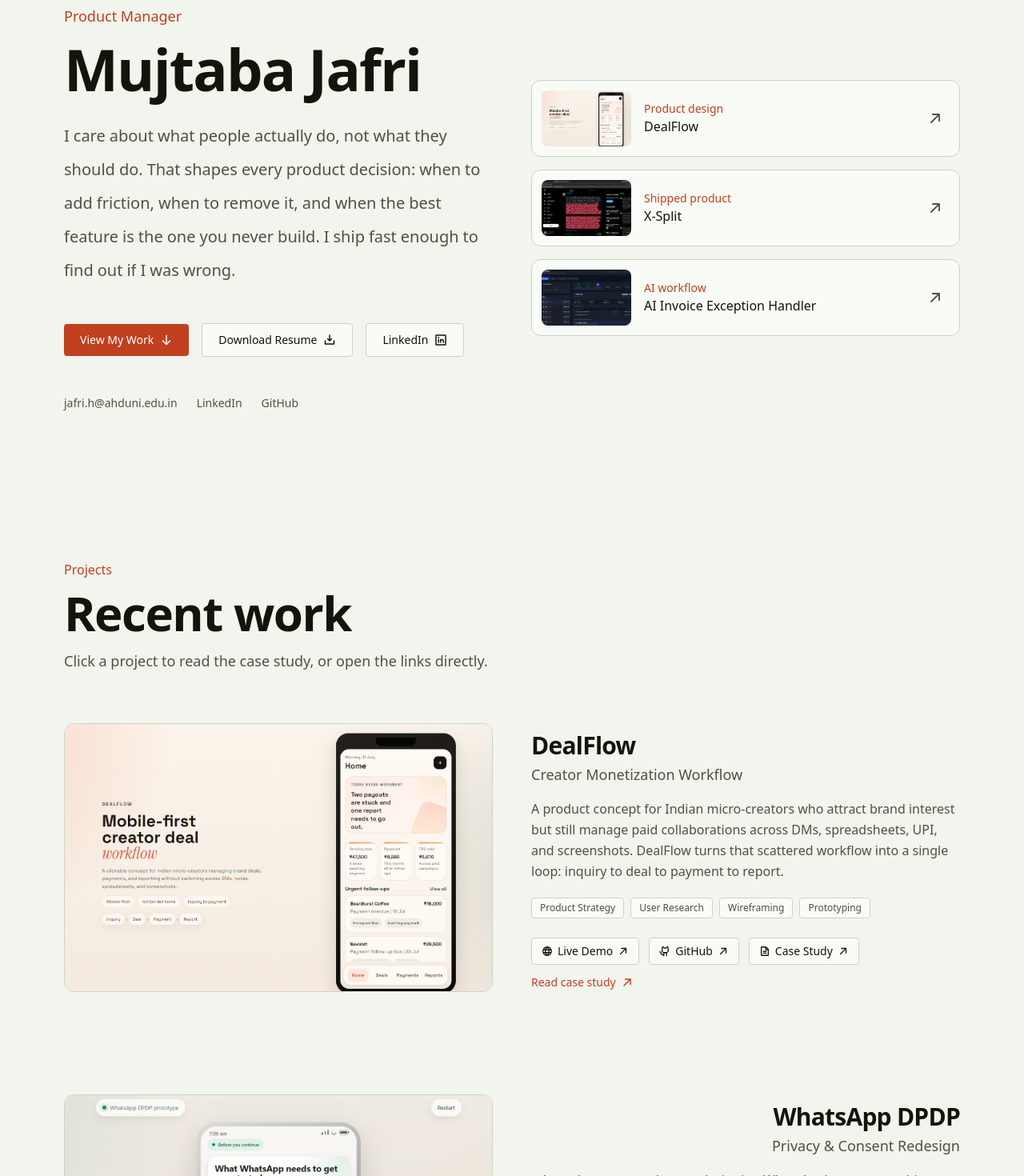
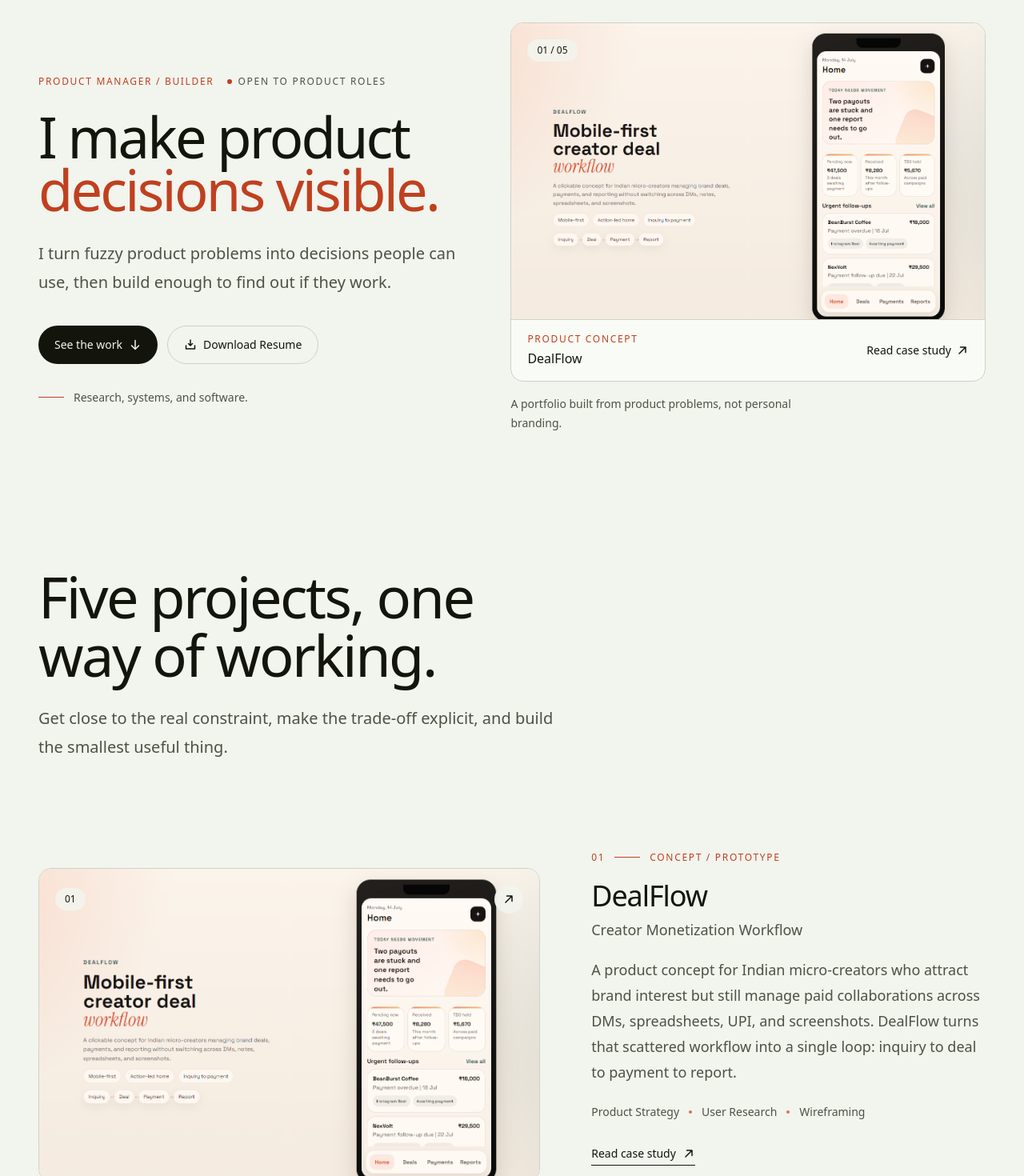
Before and after one commit to MujtabaJ30/portfolio, a Next.js app: page / in a window 1280 px wide. Shown: the part 100-1570 px from the top of the page at 80% size. Built offline with nearby package versions, Linux system fonts and the light colour scheme.

Commit message:
redesign: build artifact-led homepage

```diff
--- a/app/components/ProjectCard.tsx
+++ b/app/components/ProjectCard.tsx
@@ -1,143 +1,117 @@
 "use client";
 
 import Image from "next/image";
-import {
-  ArrowUpRight,
-  GithubLogo,
-  Globe,
-  PresentationChart,
-  Folder,
-  FileText,
-} from "@phosphor-icons/react";
+import Link from "next/link";
+import { ArrowUpRight } from "@phosphor-icons/react";
 import { Project } from "@/app/types";
 
 interface ProjectCardProps {
   project: Project;
-  onClick: () => void;
   index: number;
 }
 
-const linkConfig: {
-  key: keyof Project["links"];
-  label: string;
-  icon: React.ReactNode;
-}[] = [
+const projectStatuses: Record<string, string> = {
+  dealflow: "Concept / prototype",
+  "whatsapp-dpdp": "Working prototype",
+  "x-split": "Shipped product",
+  "invoice-exception-handler": "Live MVP",
+  "rapido-teardown": "Product teardown",
+};
+
+const cardLayouts = [
   {
-    key: "live",
-    label: "Live Demo",
-    icon: <Globe className="h-3.5 w-3.5" weight="bold" />,
+    article: "lg:grid-cols-[1.12fr_0.88fr] lg:items-end",
+    media: "aspect-[16/10]",
+    details: "lg:pb-5",
   },
   {
-    key: "github",
-    label: "GitHub",
-    icon: <GithubLogo className="h-3.5 w-3.5" weight="bold" />,
+    article: "lg:grid-cols-[0.82fr_1.18fr] lg:items-center",
+    media: "aspect-[4/3] lg:order-2",
+    details: "lg:order-1 lg:pr-10",
   },
   {
-    key: "pdf",
-    label: "Case Study",
-    icon: <FileText className="h-3.5 w-3.5" weight="bold" />,
+    article: "lg:grid-cols-[1fr_0.72fr] lg:items-start",
+    media: "aspect-[3/2]",
+    details: "lg:pt-10",
   },
   {
-    key: "drive",
-    label: "Drive",
-    icon: <Folder className="h-3.5 w-3.5" weight="bold" />,
+    article: "lg:grid-cols-[0.72fr_1.28fr] lg:items-center",
+    media: "aspect-[4/3] lg:order-2",
+    details: "lg:order-1 lg:pr-12",
   },
   {
-    key: "ppt",
-    label: "Deck",
-    icon: <PresentationChart className="h-3.5 w-3.5" weight="bold" />,
+    article: "lg:grid-cols-[1.25fr_0.75fr] lg:items-end",
+    media: "aspect-[16/9]",
+    details: "lg:order-2 lg:pb-8",
   },
-];
+] as const;
 
-export function ProjectCard({ project, onClick, index }: ProjectCardProps) {
-  const isReversed = index % 2 === 1;
+export function ProjectCard({ project, index }: ProjectCardProps) {
+  const layout = cardLayouts[index % cardLayouts.length];
+  const status = projectStatuses[project.id] ?? "Product work";
 
   return (
     <article
       id={project.id}
-      className={`group grid gap-8 lg:grid-cols-2 lg:items-center lg:gap-12 ${
-        isReversed ? "lg:text-right" : ""
-      }`}
+      className={`grid gap-8 lg:gap-16 ${layout.article}`}
     >
-      <button
-        onClick={onClick}
-        className={`relative order-1 overflow-hidden rounded-xl border border-border bg-surface transition-colors hover:border-primary/30 lg:order-none ${
-          isReversed ? "lg:order-2" : ""
-        }`}
-        aria-label={`Open case study for ${project.title}`}
+      <Link
+        href={`/work/${project.id}`}
+        className={`group relative block overflow-hidden rounded-2xl border border-border bg-surface ${layout.media}`}
+        aria-label={`Read the ${project.title} case study`}
       >
-        <div className="aspect-[16/10] overflow-hidden">
         <Image
           src={project.thumbnail}
-            alt={`${project.title} thumbnail`}
-            width={1200}
-            height={750}
-            className="h-full w-full object-cover transition-transform duration-500 group-hover:scale-[1.03]"
+          alt={`${project.title} project artifact`}
+          fill
+          sizes="(max-width: 1023px) 100vw, 60vw"
+          className="object-cover transition-transform duration-700 ease-out group-hover:scale-[1.025]"
         />
+        <div className="absolute inset-x-0 top-0 flex items-center justify-between px-5 pt-5">
+          <span className="rounded-full bg-bg/90 px-3 py-1.5 text-xs font-medium text-text backdrop-blur-sm">
+            {String(index + 1).padStart(2, "0")}
+          </span>
+          <span className="rounded-full bg-bg/90 p-2.5 text-text backdrop-blur-sm transition-colors group-hover:bg-primary">
+            <ArrowUpRight className="h-4 w-4" weight="bold" />
+          </span>
         </div>
-        <div className="absolute right-4 top-4 rounded-full bg-bg/80 p-2 text-text opacity-0 backdrop-blur-sm transition-opacity duration-200 group-hover:opacity-100">
-          <ArrowUpRight className="h-5 w-5" weight="bold" />
+      </Link>
+
+      <div className={`flex flex-col ${layout.details}`}>
+        <div className="flex items-center gap-3 text-xs font-medium uppercase tracking-[0.14em] text-primary">
+          <span>{String(index + 1).padStart(2, "0")}</span>
+          <span className="h-px w-8 bg-primary" aria-hidden="true" />
+          <span>{status}</span>
         </div>
-      </button>
-
-      <div className={`order-2 lg:order-none ${isReversed ? "lg:order-1" : ""}`}>
-        {project.tagline && <p className="text-sm font-medium text-primary">{project.tagline}</p>}
-        <h3 className="mt-2 text-3xl font-semibold tracking-tight text-text">
+        <h3 className="mt-5 text-3xl font-medium tracking-[-0.03em] text-text sm:text-4xl">
           {project.title}
         </h3>
-        <p className="mt-1 text-lg text-muted">{project.subtitle}</p>
-        <p className="mt-4 max-w-xl text-base leading-relaxed text-muted">
+        <p className="mt-2 text-lg text-muted">{project.subtitle}</p>
+        <p className="mt-5 max-w-xl text-base leading-7 text-muted sm:text-lg sm:leading-8">
           {project.summary}
         </p>
 
-        <div className="mt-5 flex flex-wrap gap-2">
-          {project.stack.slice(0, 4).map((tech) => (
-            <span
-              key={tech}
-              className="rounded border border-border bg-surface px-2.5 py-1 text-xs font-medium text-muted"
-            >
+        <div className="mt-6 flex flex-wrap gap-x-3 gap-y-2 text-sm text-muted">
+          {project.stack.slice(0, 3).map((tech, techIndex) => (
+            <span key={tech} className="inline-flex items-center gap-3">
+              {techIndex > 0 && (
+                <span className="h-1 w-1 rounded-full bg-primary/70" aria-hidden="true" />
+              )}
               {tech}
             </span>
           ))}
         </div>
 
-        <div
-          className={`mt-6 flex flex-wrap items-center gap-3 ${
-            isReversed ? "lg:justify-end" : ""
-          }`}
-        >
-          {linkConfig
-            .filter((item) => project.links[item.key])
-            .map((item) => (
-              <a
-                key={item.key}
-                href={project.links[item.key]}
-                target="_blank"
-                rel="noopener noreferrer"
-                className="group/link inline-flex items-center gap-1.5 rounded border border-border bg-surface px-3 py-1.5 text-sm text-text transition-colors hover:border-primary/50 hover:bg-surface-hover hover:text-primary"
-              >
-                {item.icon}
-                {item.key === "live" && project.links.liveLabel
-                  ? project.links.liveLabel
-                  : item.label}
-                <ArrowUpRight
-                  className="h-3.5 w-3.5 transition-transform duration-200 group-hover/link:translate-x-0.5 group-hover/link:-translate-y-0.5"
-                  weight="bold"
-                />
-              </a>
-            ))}
-
-          <button
-            onClick={onClick}
-            className="group/case inline-flex items-center gap-1.5 text-sm font-medium text-primary transition-colors hover:text-primary-hover"
+        <Link
+          href={`/work/${project.id}`}
+          className="group/case mt-8 inline-flex w-fit items-center gap-2 border-b border-text pb-1 text-sm font-medium text-text transition-colors hover:border-primary hover:text-primary"
         >
           Read case study
           <ArrowUpRight
             className="h-4 w-4 transition-transform duration-200 group-hover/case:translate-x-0.5 group-hover/case:-translate-y-0.5"
             weight="bold"
           />
-          </button>
-        </div>
+        </Link>
       </div>
     </article>
   );
--- a/app/sections/Hero.tsx
+++ b/app/sections/Hero.tsx
@@ -1,219 +1,138 @@
 "use client";
 
 import Image from "next/image";
-import {
-  ArrowDown,
-  LinkedinLogo,
-  DownloadSimple,
-  ArrowUpRight,
-} from "@phosphor-icons/react";
-import { motion } from "motion/react";
-import { Button } from "@/app/components/Button";
-import { heroContent, contactLinks, projects } from "@/app/lib/data";
-import { useProjectModal } from "@/app/components/ProjectModalProvider";
+import Link from "next/link";
+import { ArrowDown, ArrowUpRight, DownloadSimple } from "@phosphor-icons/react";
+import { motion, useReducedMotion } from "motion/react";
+import { heroContent, projects } from "@/app/lib/data";
 import { smoothScrollTo } from "@/app/lib/scroll";
 
-function AnimatedName({ text }: { text: string }) {
-  return (
-    <span className="inline-flex flex-wrap">
-      {text.split("").map((char, index) => (
-        <motion.span
-          key={index}
-          initial={{ opacity: 0, y: 20 }}
-          animate={{ opacity: 1, y: 0 }}
-          transition={{
-            duration: 0.4,
-            delay: 0.1 + index * 0.03,
-            ease: [0.22, 1, 0.36, 1] as const,
-          }}
-          className="inline-block"
-        >
-          {char === " " ? "\u00A0" : char}
-        </motion.span>
-      ))}
-    </span>
-  );
-}
+export function Hero() {
+  const reduceMotion = useReducedMotion();
+  const heroProject = projects[0];
 
-function AnimatedParagraph({ text }: { text: string }) {
-  return (
-    <p className="mt-8 max-w-2xl text-lg leading-relaxed text-muted md:text-xl">
-      {text.split(" ").map((word, index) => (
-        <span key={index} className="mr-[0.25em] inline-block overflow-hidden">
-          <motion.span
-            initial={{ opacity: 0, y: "100%" }}
-            animate={{ opacity: 1, y: 0 }}
-            transition={{
-              duration: 0.4,
-              delay: 0.5 + index * 0.015,
-              ease: [0.22, 1, 0.36, 1] as const,
-            }}
-            className="inline-block"
-          >
-            {word}
-          </motion.span>
-        </span>
-      ))}
-    </p>
-  );
-}
-
-const teaserItems = [
-  { id: "dealflow", label: "Product design" },
-  { id: "x-split", label: "Shipped product" },
-  { id: "invoice-exception-handler", label: "AI workflow" },
-];
-
-export function Hero() {
-  const { openProject } = useProjectModal();
-
-  const handleViewWork = async (e: React.MouseEvent<HTMLAnchorElement>) => {
-    e.preventDefault();
+  const handleViewWork = async (event: React.MouseEvent<HTMLAnchorElement>) => {
+    event.preventDefault();
     await smoothScrollTo("#projects", 700);
   };
 
-  const handleTeaserClick = async (id: string) => {
-    await smoothScrollTo(`#${id}`, 700);
-    openProject(id);
-  };
-
   return (
-    <section className="flex min-h-[70vh] flex-col justify-center px-6 pt-16 pb-12 md:min-h-[85vh] md:px-12 md:pt-20 md:pb-16 lg:min-h-[90vh] lg:px-20 lg:pb-20">
-      <div className="mx-auto grid w-full max-w-7xl items-center gap-12 lg:grid-cols-2">
-        <div className="max-w-3xl">
+    <section
+      aria-labelledby="hero-title"
+      className="overflow-hidden px-5 pb-20 pt-28 sm:px-8 lg:min-h-[calc(100dvh-72px)] lg:px-12 lg:pb-14 lg:pt-32"
+    >
+      <div className="mx-auto grid w-full max-w-[1400px] items-center gap-14 lg:grid-cols-[minmax(0,0.94fr)_minmax(420px,1.06fr)] lg:gap-16">
+        <div className="max-w-[680px]">
           <motion.p
-            initial={{ opacity: 0, y: 10 }}
+            initial={reduceMotion ? false : { opacity: 0, y: 12 }}
             animate={{ opacity: 1, y: 0 }}
-            transition={{ duration: 0.5, ease: [0.22, 1, 0.36, 1] as const }}
-            className="mb-4 text-base font-medium text-primary md:text-lg"
+            transition={{ duration: 0.55, ease: [0.22, 1, 0.36, 1] as const }}
+            className="flex flex-wrap items-center gap-x-4 gap-y-2 text-xs font-medium uppercase tracking-[0.14em] text-muted"
           >
-            {heroContent.role}
+            <span className="text-primary">{heroContent.role} / builder</span>
+            <span className="flex items-center gap-2">
+              <span className="h-1.5 w-1.5 rounded-full bg-primary" aria-hidden="true" />
+              Open to product roles
+            </span>
           </motion.p>
 
-          <h1 className="text-5xl font-semibold tracking-tight text-text md:text-6xl lg:text-7xl">
-            <AnimatedName text={heroContent.name} />
-          </h1>
+          <motion.h1
+            id="hero-title"
+            initial={reduceMotion ? false : { opacity: 0, y: 24 }}
+            animate={{ opacity: 1, y: 0 }}
+            transition={{ duration: 0.7, delay: 0.08, ease: [0.22, 1, 0.36, 1] as const }}
+            className="mt-7 max-w-[14ch] text-balance text-[clamp(3.6rem,5.5vw,5.5rem)] font-medium leading-[0.94] tracking-[-0.04em] text-text"
+          >
+            I make product <span className="text-primary">decisions visible.</span>
+          </motion.h1>
 
-          <AnimatedParagraph text={heroContent.philosophy} />
+          <motion.p
+            initial={reduceMotion ? false : { opacity: 0, y: 18 }}
+            animate={{ opacity: 1, y: 0 }}
+            transition={{ duration: 0.6, delay: 0.2, ease: [0.22, 1, 0.36, 1] as const }}
+            className="mt-7 max-w-[34rem] text-lg leading-8 text-muted sm:text-xl sm:leading-9"
+          >
+            I turn fuzzy product problems into decisions people can use, then build enough to find out if they work.
+          </motion.p>
 
           <motion.div
-            initial={{ opacity: 0, y: 20 }}
+            initial={reduceMotion ? false : { opacity: 0, y: 18 }}
             animate={{ opacity: 1, y: 0 }}
-            transition={{
-              duration: 0.5,
-              delay: 1.2,
-              ease: [0.22, 1, 0.36, 1] as const,
-            }}
-            className="mt-10 flex flex-wrap items-center gap-4"
+            transition={{ duration: 0.6, delay: 0.3, ease: [0.22, 1, 0.36, 1] as const }}
+            className="mt-9 flex flex-wrap items-center gap-3"
           >
             <a
               href="#projects"
               onClick={handleViewWork}
-              className="inline-flex items-center justify-center gap-2 rounded bg-primary px-5 py-2.5 text-sm font-medium text-white transition-colors hover:bg-primary-hover"
+              className="inline-flex min-h-12 items-center justify-center gap-2 rounded-full bg-text px-5 text-sm font-medium text-bg transition-colors hover:bg-primary hover:text-text"
             >
-              {heroContent.cta}
+              See the work
               <ArrowDown className="h-4 w-4" weight="bold" />
             </a>
 
-            <Button
+            <a
               href="/resume.pdf"
-              variant="secondary"
-              icon={<DownloadSimple className="h-4 w-4" weight="bold" />}
               download
+              className="inline-flex min-h-12 items-center justify-center gap-2 rounded-full border border-border px-5 text-sm font-medium text-text transition-colors hover:border-text hover:bg-surface-hover"
             >
+              <DownloadSimple className="h-4 w-4" weight="bold" />
               Download Resume
-            </Button>
-
-            <Button
-              href={contactLinks.linkedin}
-              variant="secondary"
-              icon={<LinkedinLogo className="h-4 w-4" weight="bold" />}
-            >
-              LinkedIn
-            </Button>
+            </a>
           </motion.div>
 
           <motion.div
-            initial={{ opacity: 0, y: 20 }}
+            initial={reduceMotion ? false : { opacity: 0, y: 14 }}
             animate={{ opacity: 1, y: 0 }}
-            transition={{
-              duration: 0.5,
-              delay: 1.35,
-              ease: [0.22, 1, 0.36, 1] as const,
-            }}
-            className="mt-12 flex flex-wrap gap-6 text-sm text-muted"
+            transition={{ duration: 0.55, delay: 0.42, ease: [0.22, 1, 0.36, 1] as const }}
+            className="mt-8 flex items-center gap-3 text-sm text-muted"
           >
-            <a
-              href={`mailto:${contactLinks.email}`}
-              className="transition-colors hover:text-primary"
-            >
-              {contactLinks.email}
-            </a>
-            <a
-              href={contactLinks.linkedin}
-              target="_blank"
-              rel="noopener noreferrer"
-              className="transition-colors hover:text-primary"
-            >
-              LinkedIn
-            </a>
-            <a
-              href={contactLinks.github}
-              target="_blank"
-              rel="noopener noreferrer"
-              className="transition-colors hover:text-primary"
-            >
-              GitHub
-            </a>
+            <span className="h-px w-8 bg-primary" aria-hidden="true" />
+            <span>Research, systems, and software.</span>
           </motion.div>
         </div>
 
         <motion.div
-          initial={{ opacity: 0, y: 20 }}
+          initial={reduceMotion ? false : { opacity: 0, y: 26 }}
           animate={{ opacity: 1, y: 0 }}
-          transition={{
-            duration: 0.5,
-            delay: 1.1,
-            ease: [0.22, 1, 0.36, 1] as const,
-          }}
-          className="hidden lg:grid gap-4"
+          transition={{ duration: 0.75, delay: 0.12, ease: [0.22, 1, 0.36, 1] as const }}
+          className="relative lg:pb-8"
         >
-          {teaserItems.map((item) => {
-            const project = projects.find((p) => p.id === item.id);
-            if (!project) return null;
-
-            return (
-              <button
-                key={item.id}
-                onClick={() => handleTeaserClick(item.id)}
-                className="group flex items-center gap-4 rounded-xl border border-border bg-surface p-3 text-left transition-colors hover:border-primary/50 hover:bg-surface-hover"
+          <Link
+            href={`/work/${heroProject.id}`}
+            className="group block"
+            aria-label={`Read the ${heroProject.title} case study`}
           >
-                <div className="relative aspect-[16/10] w-28 shrink-0 overflow-hidden rounded-lg">
+            <figure className="overflow-hidden rounded-2xl border border-border bg-surface">
+              <div className="relative aspect-[16/10] overflow-hidden">
                 <Image
-                    src={project.thumbnail}
-                    alt={project.title}
+                  src={heroProject.thumbnail}
+                  alt="DealFlow mobile creator deal workflow"
                   fill
-                    sizes="112px"
-                    className="object-cover transition-transform duration-500 group-hover:scale-[1.05]"
+                  priority
+                  sizes="(max-width: 1023px) 100vw, 55vw"
+                  className="object-cover transition-transform duration-700 ease-out group-hover:scale-[1.025]"
                 />
+                <span className="absolute left-5 top-5 rounded-full bg-bg/90 px-3 py-1.5 text-xs font-medium text-text backdrop-blur-sm">
+                  01 / 05
+                </span>
               </div>
-                <div className="flex flex-1 items-center justify-between pr-2">
+              <figcaption className="flex items-center justify-between gap-4 border-t border-border px-5 py-4">
                 <div>
-                    <p className="text-sm font-medium text-primary">
-                      {item.label}
+                  <p className="text-xs font-medium uppercase tracking-[0.14em] text-primary">
+                    Product concept
                   </p>
-                    <p className="text-base font-medium text-text">
-                      {project.title}
+                  <p className="mt-1 text-base font-medium text-text">{heroProject.title}</p>
+                </div>
+                <span className="inline-flex shrink-0 items-center gap-1.5 text-sm font-medium text-text transition-colors group-hover:text-primary">
+                  Read case study
+                  <ArrowUpRight className="h-4 w-4" weight="bold" />
+                </span>
+              </figcaption>
+            </figure>
+          </Link>
+          <p className="mt-4 max-w-sm text-sm leading-6 text-muted">
+            A portfolio built from product problems, not personal branding.
           </p>
-                  </div>
-                  <ArrowUpRight
-                    className="h-5 w-5 text-muted transition-colors group-hover:text-primary"
-                    weight="bold"
-                  />
-                </div>
-              </button>
-            );
-          })}
         </motion.div>
       </div>
     </section>
--- a/app/sections/Projects.tsx
+++ b/app/sections/Projects.tsx
@@ -1,53 +1,31 @@
-"use client";
-
-import { AnimatePresence } from "motion/react";
 import { projects } from "@/app/lib/data";
-import { Project } from "@/app/types";
 import { ProjectCard } from "@/app/components/ProjectCard";
-import { ProjectModal } from "@/app/components/ProjectModal";
 import { SectionReveal } from "@/app/components/SectionReveal";
-import { useProjectModal } from "@/app/components/ProjectModalProvider";
 
 export function Projects() {
-  const { openProjectId, openProject, closeProject } = useProjectModal();
-
-  const selectedProject: Project | null =
-    projects.find((project) => project.id === openProjectId) || null;
-
   return (
     <section
       id="projects"
-      className="px-6 py-12 md:px-12 md:py-16 lg:px-20 lg:py-20"
+      className="px-5 pb-28 pt-12 sm:px-8 lg:px-12 lg:pb-40 lg:pt-20"
     >
-      <div className="mx-auto max-w-7xl">
-        <SectionReveal className="mb-16 max-w-2xl">
-          <p className="text-base font-medium text-primary">Projects</p>
-          <h2 className="mt-3 text-4xl font-semibold tracking-tight text-text md:text-5xl lg:text-6xl">
-            Recent work
+      <div className="mx-auto max-w-[1400px]">
+        <SectionReveal className="mb-20 max-w-3xl lg:mb-28">
+          <h2 className="text-balance text-4xl font-medium leading-[1.02] tracking-[-0.035em] text-text sm:text-5xl lg:text-7xl">
+            Five projects, one way of working.
           </h2>
-          <p className="mt-4 text-lg text-muted">
-            Click a project to read the case study, or open the links directly.
+          <p className="mt-6 max-w-2xl text-lg leading-8 text-muted sm:text-xl sm:leading-9">
+            Get close to the real constraint, make the trade-off explicit, and build the smallest useful thing.
           </p>
         </SectionReveal>
 
-        <div className="space-y-24 lg:space-y-32">
+        <div className="space-y-24 lg:space-y-36">
           {projects.map((project, index) => (
             <SectionReveal key={project.id} delay={index * 0.1}>
-              <ProjectCard
-                project={project}
-                index={index}
-                onClick={() => openProject(project.id)}
-              />
+              <ProjectCard project={project} index={index} />
             </SectionReveal>
           ))}
         </div>
       </div>
-
-      <AnimatePresence>
-        {selectedProject && (
-          <ProjectModal project={selectedProject} onClose={closeProject} />
-        )}
-      </AnimatePresence>
     </section>
   );
 }
```
Lines whose indentation alone changed are shown as unchanged.
